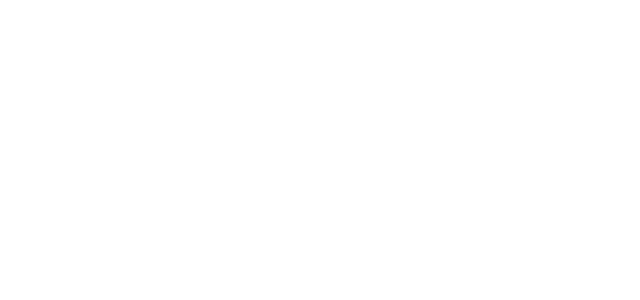
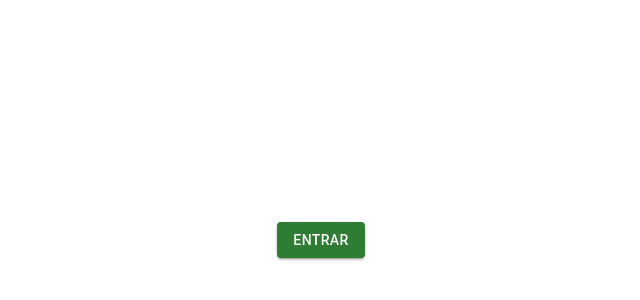
Before and after one commit to MatheusNunes133/EcoGreen-Pw2, a React (Vite) app in the folder ecogreen/: page / in a window 1280 px wide. Shown: the part 160-460 px from the top of the page, without its empty margins (319-959 px from the left). Built offline with nearby package versions, Linux system fonts and the light colour scheme.

Commit message:
Criando componente button e view Register

```diff
--- a/ecogreen/src/App.tsx
+++ b/ecogreen/src/App.tsx
@@ -1,11 +1,12 @@
 import './App.css'
+import Register from "./views/Register"
 
 function App() {
 
 
   return (
     <div className="App">
-
+      <Register />
     </div>
   )
 }
--- /dev/null
+++ b/ecogreen/src/componnents/Button.tsx
@@ -0,0 +1,16 @@
+import * as React from 'react';
+import Button from '@mui/material/Button';
+
+interface IProps{
+  name: string
+}
+
+function button({name}: IProps) {
+  return (
+    <div>
+      <Button color="success" variant="contained">{name}</Button>
+    </div>
+  );
+}
+
+export default button;
--- /dev/null
+++ b/ecogreen/src/views/Register.tsx
@@ -0,0 +1,10 @@
+import Button from "../componnents/Button"
+
+
+export default function RegisterPage() {
+    return (
+        <>
+            <Button name="Entrar"/>
+        </>
+    )
+}
```
Also changed, not shown: 2 other files (tests, documents, lock files or other folders).
